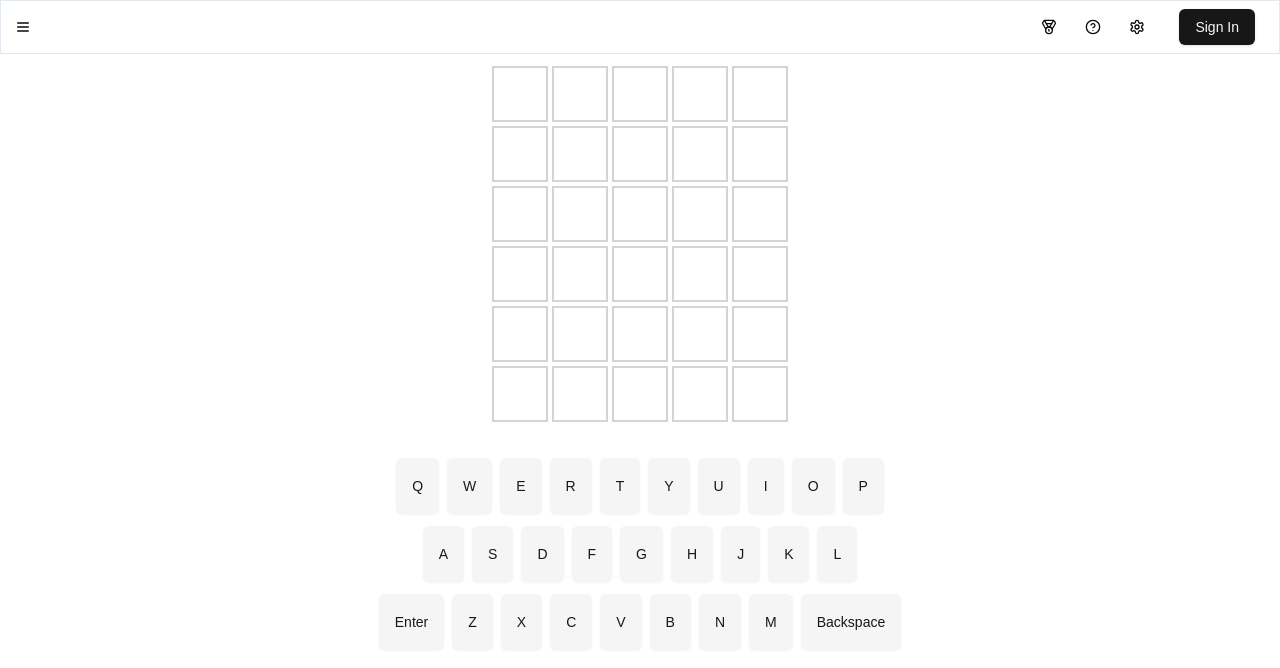
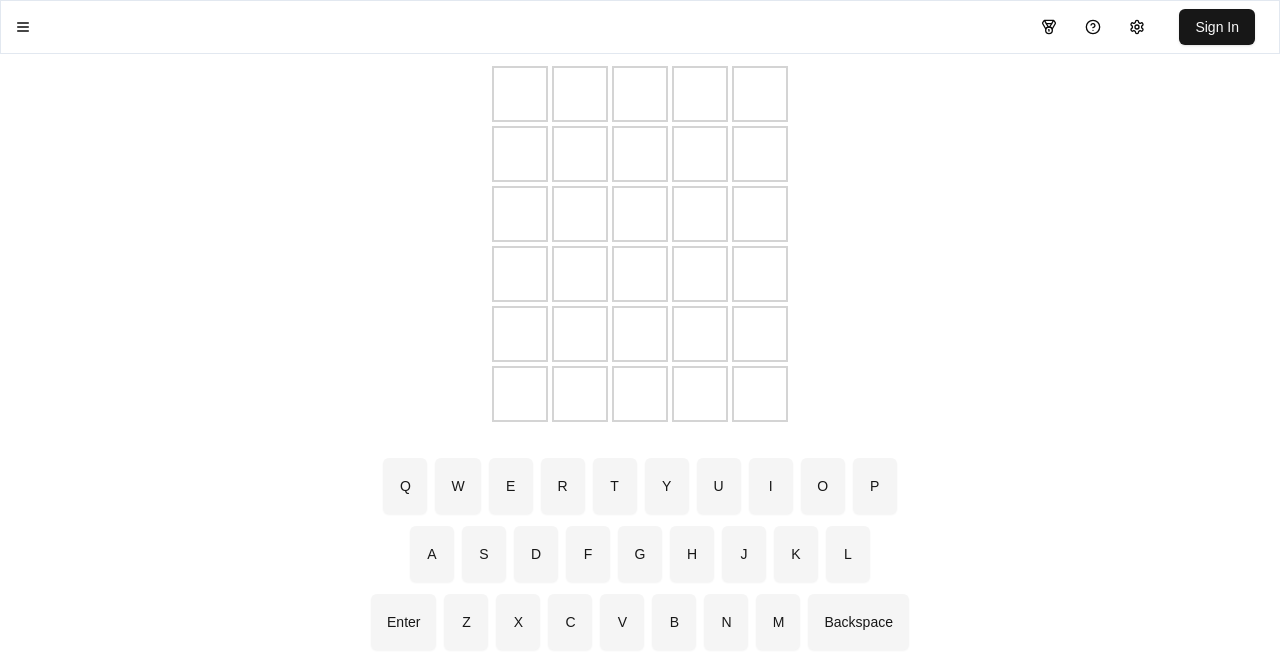
Before and after one commit to andreuu-tsai/wordle-with-mii, a Next.js app: page / in a window 1280 px wide. Shown: the top 668 px of the page. Built offline with nearby package versions, Linux system fonts and the light colour scheme; no server answers.

Commit message:
fix: correct Tailwind class for button width in Keyboard component
- Changed "w-min-11" to "min-w-11" to properly apply the minimum width to buttons in the Wordle keyboard.

```diff
--- a/src/components/wordle/Keyboard.tsx
+++ b/src/components/wordle/Keyboard.tsx
@@ -30,7 +30,7 @@ export default function Keyboard({
                 variant="secondary"
                 key={k}
                 className={cn(
-                  "w-min-11 m-1 h-full",
+                  "m-1 h-full min-w-11",
                   getCharacterStyle(charCorrectnessMap.get(k)!),
                 )}
                 onClick={(e) => {
```
